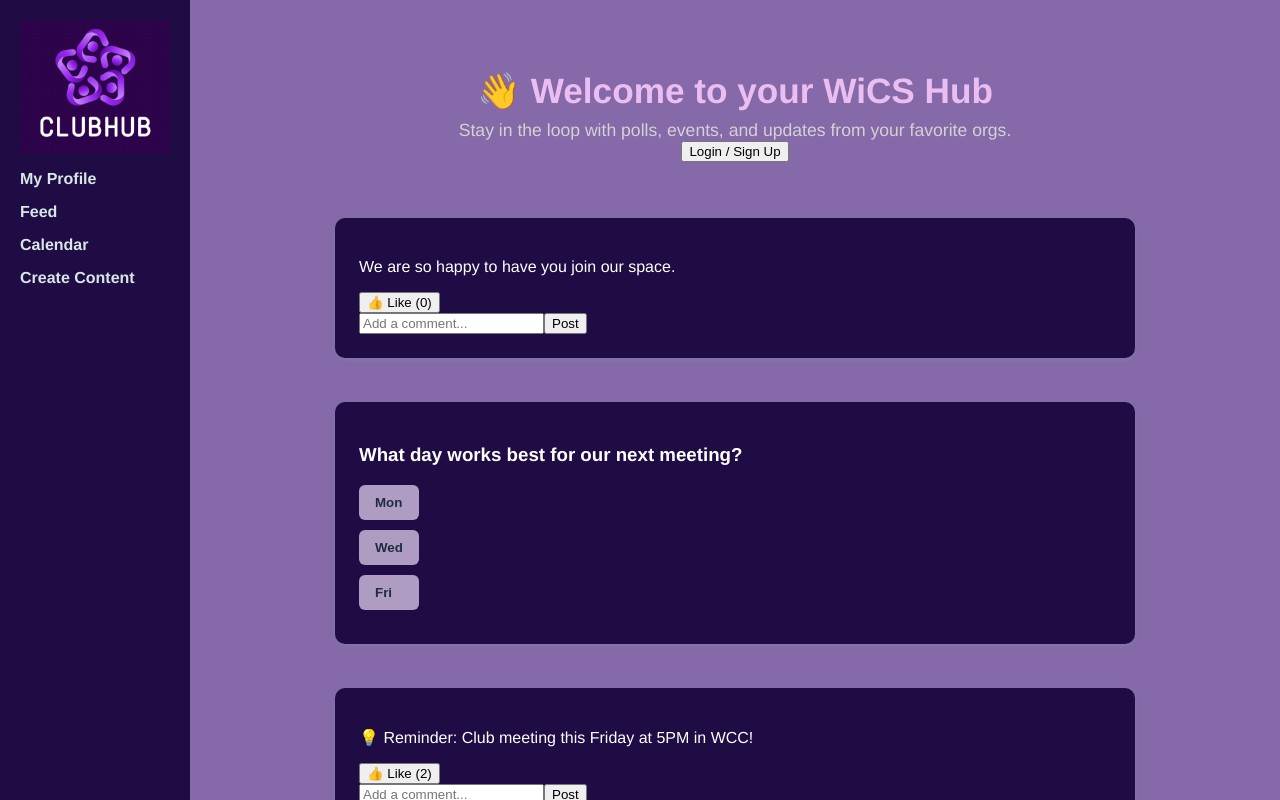
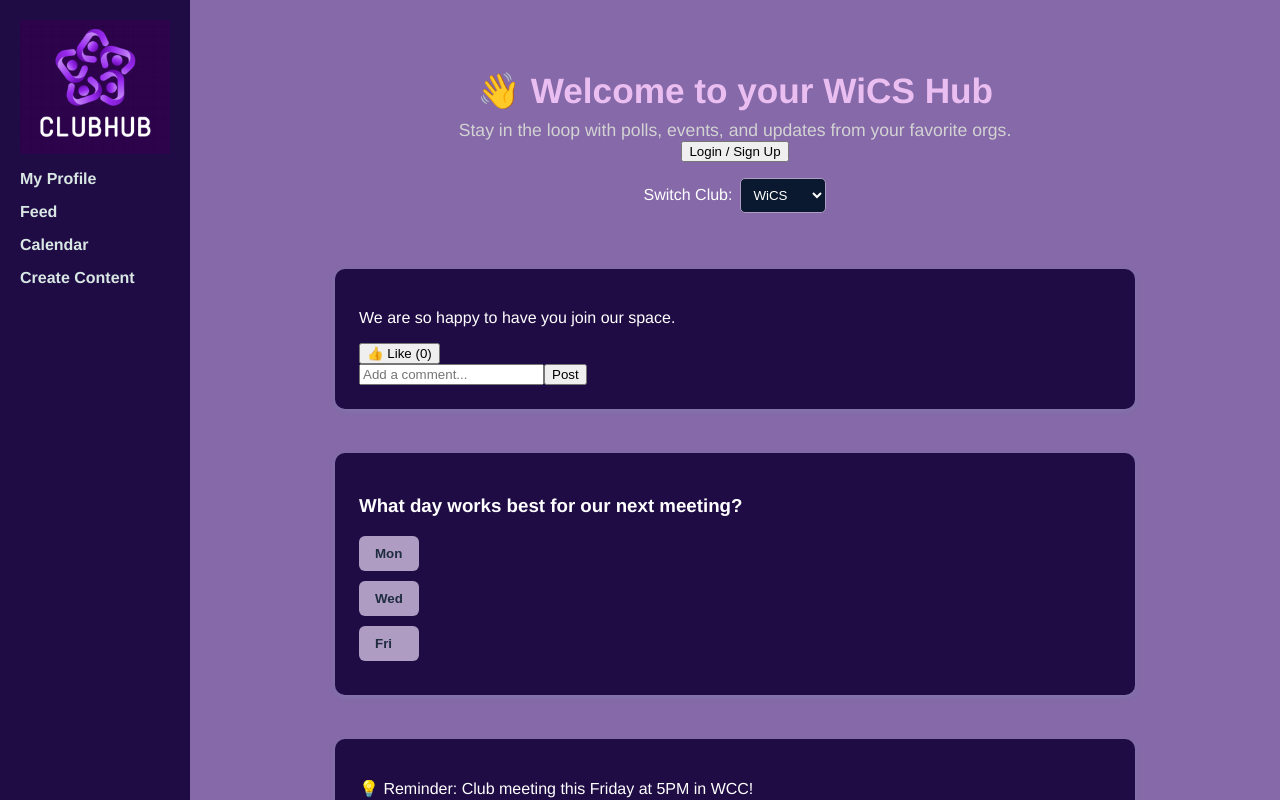
Before and after one commit to bree20005/ClubHub, a React (Create React App) app: page / in a window 1280 px wide. Built offline with nearby package versions, Linux system fonts and the light colour scheme.

Commit message:
switching between clubs frontend

```diff
--- a/src/components/Feed.js
+++ b/src/components/Feed.js
@@ -4,7 +4,11 @@ import Poll from './Polls';
 import Calendar from './Calendar';
 
 function Feed() {
-  const [posts, setPosts] = useState([
+  const clubs = ['WiCS', 'OSTEM', 'SOLE']; // Sample clubs
+  const [selectedClub, setSelectedClub] = useState(clubs[0]);
+
+  const clubPosts = {
+    WiCS: [
       {
         id: 3,
         type: 'post',
@@ -25,26 +29,70 @@ function Feed() {
         likes: 2,
         comments: ['See you there!', 'Can’t wait!'],
       },
-  ]);
+    ],
+    OSTEM: [
+      {
+        id: 4,
+        type: 'post',
+        content: 'OSTEM Game Night this Thursday!',
+        likes: 5,
+        comments: ['Excited!', 'I’m bringing snacks!'],
+      },
+    ],
+    SOLE: [
+      {
+        id: 5,
+        type: 'poll',
+        question: 'Which workshop would you attend?',
+        options: ['Tech Interview Prep', 'Resume Review', 'Coffee Chat'],
+      },
+    ],
+  };
+
+  const [posts, setPosts] = useState(clubPosts[selectedClub]);
+
+  // Update posts when club changes
+  const handleClubChange = (club) => {
+    setSelectedClub(club);
+    setPosts(clubPosts[club] || []);
+  };
 
   const addContent = (newContent) => {
-    setPosts([{ id: Date.now(), ...newContent }, ...posts]);
+    const updatedPosts = [{ id: Date.now(), ...newContent }, ...posts];
+    setPosts(updatedPosts);
+    clubPosts[selectedClub] = updatedPosts; // For demo only; ideally this would use a backend.
   };
 
   return (
     <div className="feed-container">
-      {/* Landing Page Header */}
+      {/* Header */}
       <header className="landing-header">
         <div className="header-content">
           <div>
-            <h1>👋 Welcome to your WiCS Hub</h1>
+            <h1>👋 Welcome to your {selectedClub} Hub</h1>
             <p>Stay in the loop with polls, events, and updates from your favorite orgs.</p>
           </div>
           <button className="login-button">Login / Sign Up</button>
         </div>
+
+        {/* Club Selector */}
+        <div className="club-selector">
+          <label htmlFor="club-select">Switch Club:</label>
+          <select
+            id="club-select"
+            value={selectedClub}
+            onChange={(e) => handleClubChange(e.target.value)}
+          >
+            {clubs.map((club) => (
+              <option key={club} value={club}>
+                {club}
+              </option>
+            ))}
+          </select>
+        </div>
       </header>
 
-      {/* Posts and Polls */}
+      {/* Feed Items */}
       <div className="feed-items">
         {posts.map((item, index) => {
           if (item.type === 'post') {
@@ -76,7 +124,7 @@ function Feed() {
         })}
       </div>
 
-      {/* Calendar Section */}
+      {/* Calendar */}
       <section className="calendar-section">
         <h2>📅 Upcoming Events</h2>
         <Calendar />
--- a/src/index.css
+++ b/src/index.css
@@ -330,3 +330,20 @@ h1, h2, h3 {
   gap: 1.5rem;
   margin-bottom: 3rem;
 }
+
+
+.club-selector {
+  margin-top: 1rem;
+  display: flex;
+  justify-content: center;
+  gap: 0.5rem;
+  align-items: center;
+}
+
+.club-selector select {
+  padding: 0.5rem;
+  border-radius: 5px;
+  border: 1px solid #ae9cc3;
+  background-color: #0a192f;
+  color: white;
+}
```
Also changed, not shown: src/components/supabaseClient.js (+7 -0 lines). Lines whose indentation alone changed are shown as unchanged.
